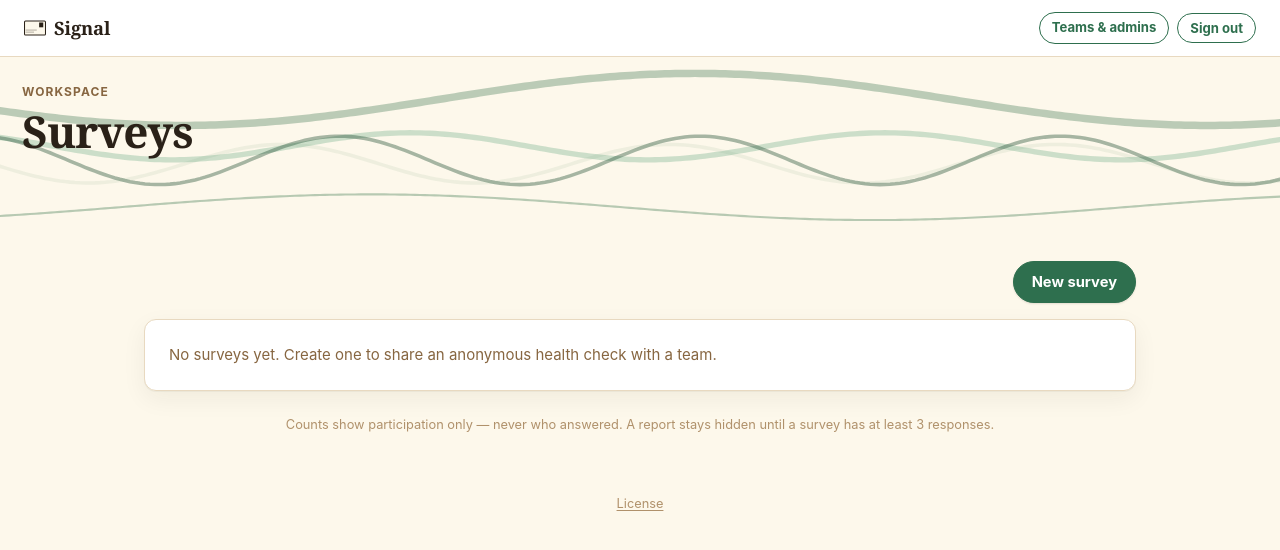
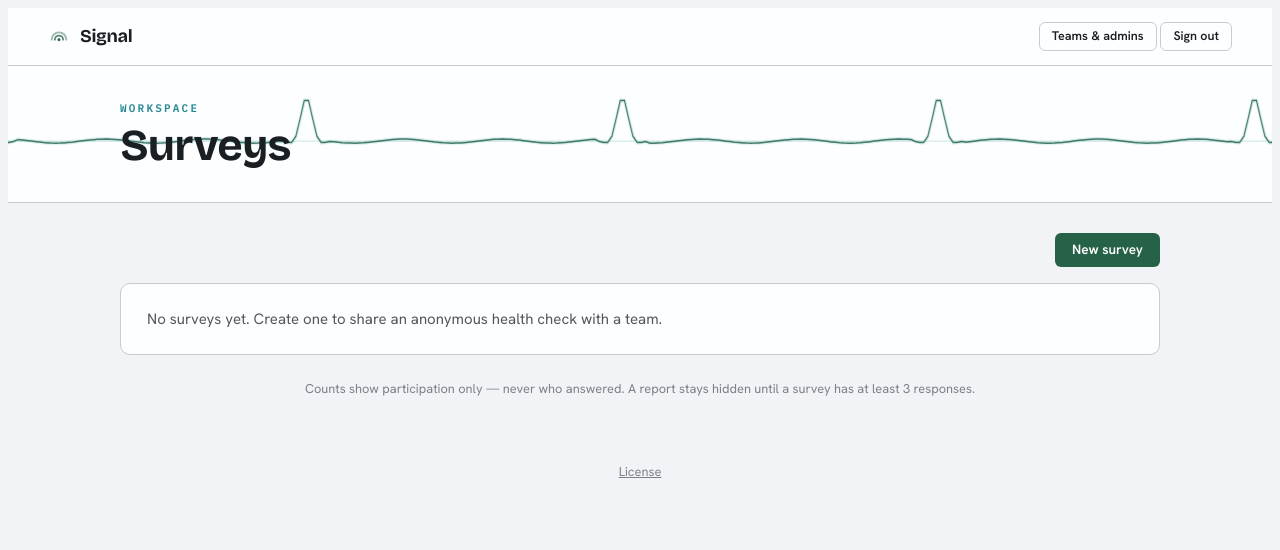
Before and after one commit to Sprint-Suite/signal, a website: page public/dashboard.html in a window 1280 px wide. Drawn offline with Linux system fonts and the light colour scheme; no server answers; a web font is replaced by a local one.

Commit message:
feat(signal): reskin static shells to Instrument chrome + oscilloscope band
Co-Authored-By: Claude Opus 4.8 (1M context) <noreply@anthropic.com>

```diff
--- a/public/dashboard.html
+++ b/public/dashboard.html
@@ -4,46 +4,34 @@
   <meta charset="UTF-8">
   <meta name="viewport" content="width=device-width, initial-scale=1.0">
   <title>Surveys — Signal</title>
-  <link rel="stylesheet" href="/css/theme-core.css">
-  <link rel="stylesheet" href="/css/theme-signal.css">
-  <link rel="stylesheet" href="/css/app.css">
-  <link rel="stylesheet" href="/css/breathing-waves.css">
+  <link rel="stylesheet" href="/css/instrument-core.css">
+  <link rel="stylesheet" href="/css/signal.css">
   <script src="/js/api.js" defer></script>
   <script src="/js/dashboard.js" defer></script>
-  <script src="/js/breathing-waves.js" defer></script>
+  <script type="module" src="/js/oscilloscope.js"></script>
   <script src="/auth-client/heartbeat.js" defer></script>
 </head>
-<body>
+<body class="ins" data-app="signal">
   <header class="topbar">
-    <span class="brand">
-      <svg class="brand-glyph" aria-hidden="true"><use href="/illos/theme-illos.svg#postcard"/></svg>
-      <span>Signal</span>
-    </span>
+    <a href="/" class="brand"><svg class="mk" width="22" height="22" aria-hidden="true"><use href="/illos/glyphs.svg#glyph-signal"/></svg> Signal</a>
     <span class="topbar-actions">
       <a class="btn btn-ghost btn-sm" href="/admin">Teams &amp; admins</a>
       <button id="signout-btn" class="btn btn-ghost btn-sm" type="button">Sign out</button>
     </span>
   </header>
-
-  <header class="header-band" data-breathing-waves data-wave-palette="signal" role="none">
-    <canvas></canvas>
-    <div class="header-content">
-      <p class="eyebrow">Workspace</p>
-      <h1 class="header-title">Surveys</h1>
-    </div>
-  </header>
-
+  <div class="band"><div class="waves"></div><div class="band-in">
+    <div class="eyebrow">Workspace</div>
+    <h1>Surveys</h1>
+  </div></div>
   <main class="page">
     <div id="main-content" class="hidden stack">
       <div class="row row-end">
-        <a class="btn btn-primary" href="/survey">New survey</a>
+        <a class="btn btn-pri" href="/survey">New survey</a>
       </div>
-
       <div id="survey-list"></div>
       <p id="empty-state" class="card muted hidden">
         No surveys yet. Create one to share an anonymous health check with a team.
       </p>
-
       <p class="footer-note footer-note-wide">
         Counts show participation only — never who answered. A report stays
         hidden until a survey has at least 3 responses.
```
Also changed, not shown: public/admin.html (+10 -23 lines), public/license.html (+9 -18 lines), public/respond.html (+5 -18 lines), public/survey.html (+16 -42 lines).
